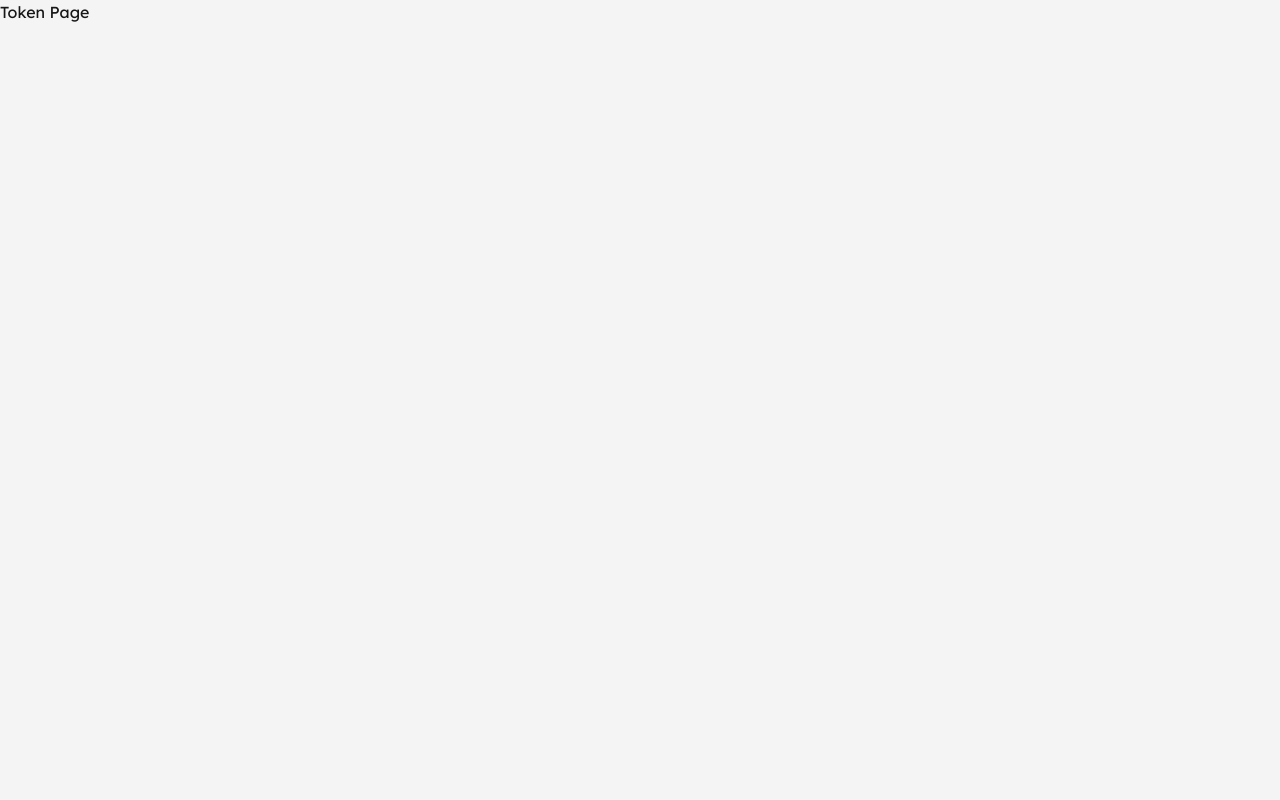
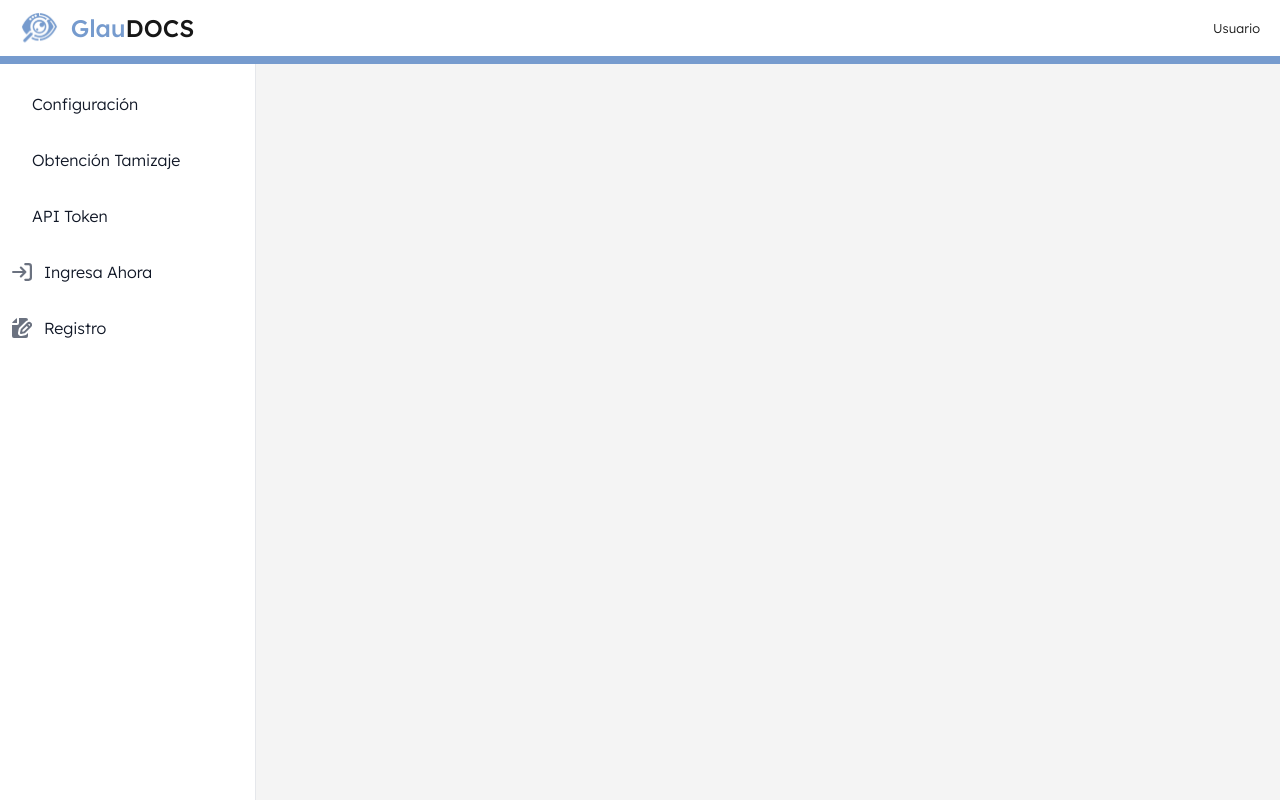
Before and after one commit to Proyecto-de-grado-GlaucomApp/glau-docs, a Next.js app: page /token in a window 1280 px wide. Built offline with nearby package versions, Linux system fonts and the light colour scheme.

Commit message:
ADD: Token and FIX: Bugs

```diff
--- a/src/app/token/page.tsx
+++ b/src/app/token/page.tsx
@@ -1,10 +1,9 @@
+import Navbar from "@/components/navbar";
 import { FC } from "react";
 
 const TokenPage: FC = () => {
   return (
-      <div>
-          Token Page
-      </div>
+      <Navbar />
 
   );
 };
--- a/src/components/navbar.tsx
+++ b/src/components/navbar.tsx
@@ -1,5 +1,6 @@
 "use client";
 
+import Link from 'next/link';
 import React, { useEffect, useState } from 'react';
 
 const Navbar = () => {
@@ -72,9 +73,9 @@ const Navbar = () => {
                 <div className="h-full pb-4 overflow-y-auto bg-white">
                     <ul className="space-y-2 font-light">
                         <li>
-                            <a href="/" className="flex items-center p-3 text-gray-900 group hover:bg-[rgba(118,155,206,0.2)] hover:border-l-4 hover:border-[#769BCE] group">
-                                <span className="ms-5">Configuración</span>
-                            </a>
+                        <Link href="/" className="flex items-center p-3 text-gray-900 group hover:bg-[rgba(118,155,206,0.2)] hover:border-l-4 hover:border-[#769BCE] group">
+                            <span className="ms-5">Configuración</span>
+                        </Link>
                         </li>
                         <li>
                             <a href="diagnosis" className="flex items-center p-3 text-gray-900 group hover:bg-[rgba(118,155,206,0.2)] hover:border-l-4 hover:border-[#769BCE] group">
```
